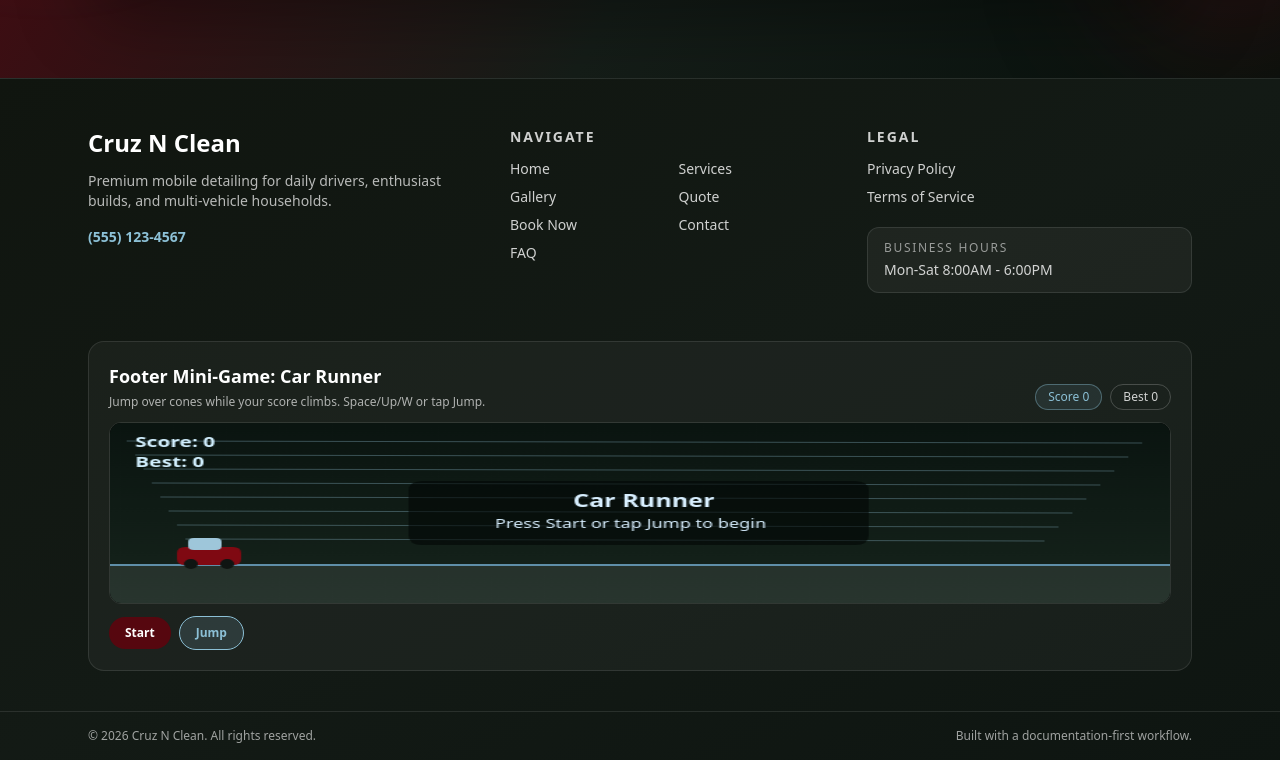
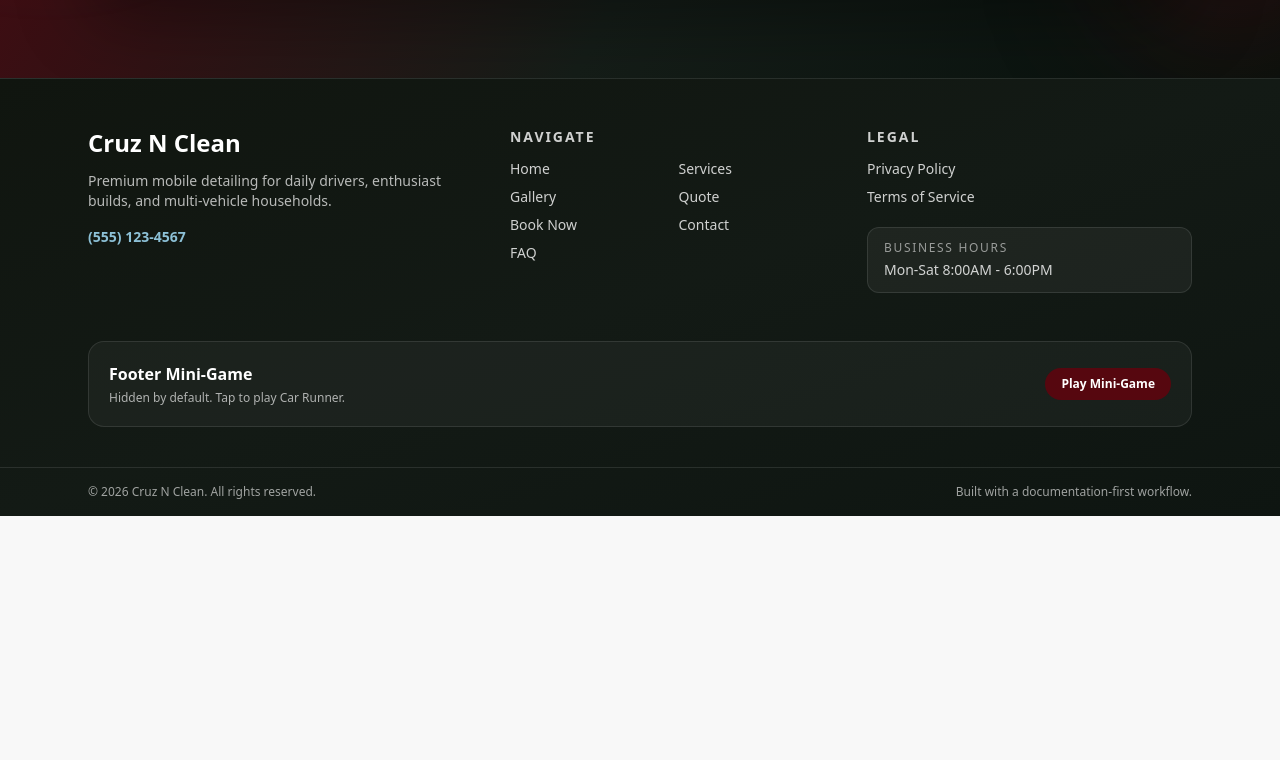
Before and after one commit to sakanastudio24-eng/DetailFlow, a Next.js app in the folder apps/web/: page / in a window 1280 px wide. Shown: the part 3252-4012 px from the top of the page. After the commit the page ends 3768 px from the top, so only its background shows below. Built offline with nearby package versions, Linux system fonts and the light colour scheme.

Commit message:
fix(web): hide footer mini-game until user opens it

```diff
--- a/apps/web/components/layout/car-runner-mini-game.tsx
+++ b/apps/web/components/layout/car-runner-mini-game.tsx
@@ -61,6 +61,7 @@ export function CarRunnerMiniGame(): JSX.Element {
   const [phase, setPhase] = useState<GamePhase>('idle');
   const [score, setScore] = useState(0);
   const [highScore, setHighScore] = useState(0);
+  const [isOpen, setIsOpen] = useState(false);
 
   /**
    * Syncs React game phase into a mutable ref for animation-loop access.
@@ -111,6 +112,23 @@ export function CarRunnerMiniGame(): JSX.Element {
   const startGame = useCallback((): void => {
     resetRun();
     setPhase('running');
+  }, [resetRun]);
+
+  /**
+   * Opens the mini-game panel and starts a fresh run.
+   */
+  const handleOpen = useCallback((): void => {
+    setIsOpen(true);
+    startGame();
+  }, [startGame]);
+
+  /**
+   * Hides the mini-game panel and resets active run state.
+   */
+  const handleClose = useCallback((): void => {
+    setIsOpen(false);
+    setPhase('idle');
+    resetRun();
   }, [resetRun]);
 
   /**
@@ -281,6 +299,10 @@ export function CarRunnerMiniGame(): JSX.Element {
    * Runs the animation loop and binds keyboard controls for the mini-game.
    */
   useEffect(() => {
+    if (!isOpen) {
+      return;
+    }
+
     const canvas = canvasRef.current;
     if (!canvas) {
       return;
@@ -325,7 +347,27 @@ export function CarRunnerMiniGame(): JSX.Element {
       window.removeEventListener('keydown', onKeyDown);
       window.cancelAnimationFrame(animationFrame);
     };
-  }, [drawFrame, jump, startGame, stepSimulation]);
+  }, [drawFrame, isOpen, jump, startGame, stepSimulation]);
+
+  if (!isOpen) {
+    return (
+      <section className="rounded-2xl border border-white/10 bg-white/[0.04] p-4 sm:p-5">
+        <div className="flex flex-wrap items-center justify-between gap-3">
+          <div>
+            <h3 className="font-heading text-base font-semibold text-white">Footer Mini-Game</h3>
+            <p className="mt-1 text-xs text-white/65">Hidden by default. Tap to play Car Runner.</p>
+          </div>
+          <button
+            type="button"
+            onClick={handleOpen}
+            className="rounded-full bg-deepRed px-4 py-2 text-xs font-semibold text-white transition hover:bg-[#5f0810]"
+          >
+            Play Mini-Game
+          </button>
+        </div>
+      </section>
+    );
+  }
 
   return (
     <section className="rounded-2xl border border-white/10 bg-white/[0.04] p-4 sm:p-5">
@@ -353,6 +395,13 @@ export function CarRunnerMiniGame(): JSX.Element {
       <div className="mt-3 flex flex-wrap items-center gap-2">
         <button
           type="button"
+          onClick={handleClose}
+          className="rounded-full border border-white/30 px-4 py-2 text-xs font-semibold text-white/85 transition hover:bg-white/10"
+        >
+          Hide
+        </button>
+        <button
+          type="button"
           onClick={startGame}
           className="rounded-full bg-deepRed px-4 py-2 text-xs font-semibold text-white transition hover:bg-[#5f0810]"
         >
```
